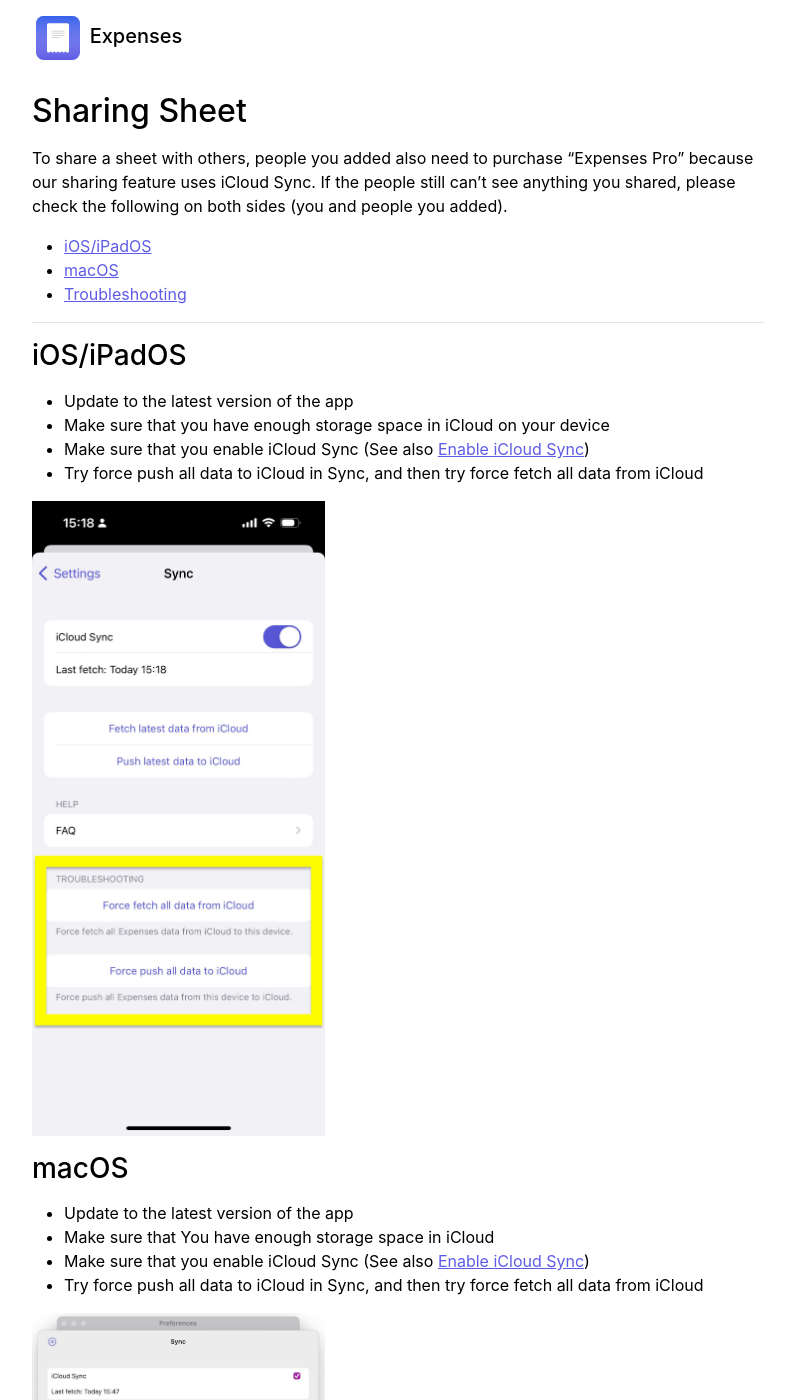
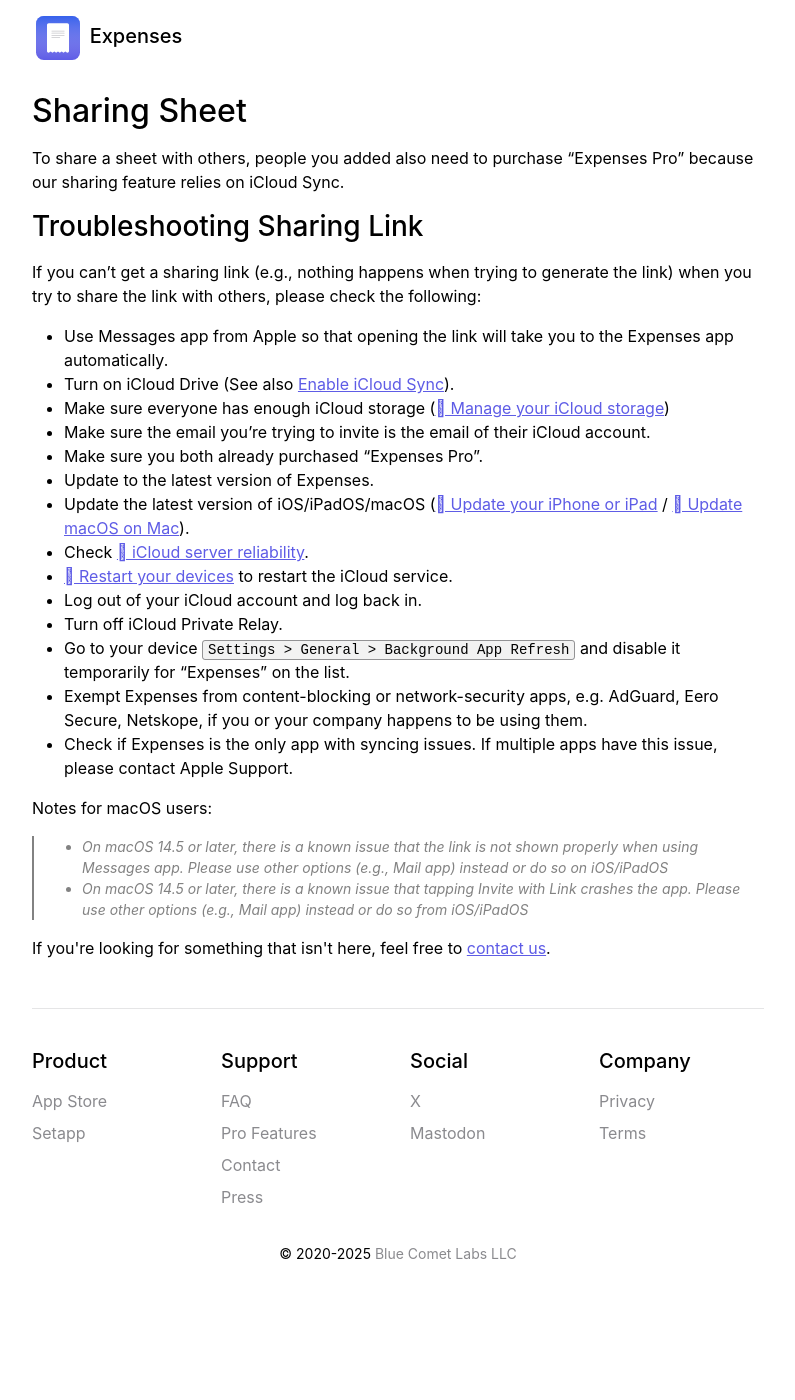
Before and after one commit to bluecometlabs/getexpenses.app, a Jekyll site: the page built from pages/faq/sync/sharing-sheet.md, in a window 1280 px wide and 1400 px high. Shown: the whole window, without its empty margins (242-1037 px from the left). Built offline with Jekyll 4.4.1, drawn with Linux system fonts in a browser that asks for light colours; some of the changed text lies outside the part shown.

Commit message:
Update faq page

```diff
--- a/pages/faq/sharing/sharing-sheet.md
+++ /dev/null
@@ -1,45 +0,0 @@
----
-layout: default
-title: Sharing Sheet
-permalink: /faq/sharing-sheet
----
-
-## Sharing Sheet
-
-To share a sheet with others, people you added also need to purchase "Expenses Pro" because our sharing feature uses iCloud Sync. If the people still can't see anything you shared, please check the following on both sides (you and people you added).
-
-- [iOS/iPadOS](#iosipados)
-- [macOS](#macos)
-- [Troubleshooting](#troubleshooting)
-
----
-
-### iOS/iPadOS
-
-- Update to the latest version of the app
-- Make sure that you have enough storage space in iCloud on your device
-- Make sure that you enable iCloud Sync (See also [Enable iCloud Sync](/faq/enable-icloud-sync))
-- Try force push all data to iCloud in Sync, and then try force fetch all data from iCloud
-
-<img src="../../assets/faq/common/sync-troubleshooting-ios.jpg" width="40%">
-
-### macOS
-
-- Update to the latest version of the app
-- Make sure that You have enough storage space in iCloud
-- Make sure that you enable iCloud Sync (See also [Enable iCloud Sync](/faq/enable-icloud-sync))
-- Try force push all data to iCloud in Sync, and then try force fetch all data from iCloud
-
-<img src="../../assets/faq/common/sync-troubleshooting-mac.jpg" width="40%">
-
-### Troubleshooting
-
-Sharing a sheet with others uses iCloud Sharing just like sharing a note in Notes.app. If you have any trouble with iCloud Sharing, please check the following:
-
-- Make sure you and the person you're trying to share or collaborate with have the latest version of iOS, iPadOS, or macOS
-- If you have multiple iCloud accounts for one person, make sure you sign in to iCloud with the same Apple ID on all your devices
-- Make sure everyone has enough storage
-
-Also, please check if iCloud Sharing works for other apps, such as Notes.app. If it's not working as expected, you may have to contact Apple Support to solve iCloud issues. Based on our experience, iCloud Sharing can be broken sometimes if you have any issues on your iCloud account.
-
-{% include faq_footer.html %}
--- /dev/null
+++ b/pages/faq/sync/sharing-sheet.md
@@ -0,0 +1,35 @@
+---
+layout: default
+title: Sharing Sheet
+permalink: /faq/sharing-sheet
+---
+
+## Sharing Sheet
+
+To share a sheet with others, people you added also need to purchase "Expenses Pro" because our sharing feature relies on iCloud Sync.
+
+### Troubleshooting Sharing Link
+
+If you can't get a sharing link (e.g., nothing happens when trying to generate the link) when you try to share the link with others, please check the following:
+
+- Use Messages app from Apple so that opening the link will take you to the Expenses app automatically.
+- Turn on iCloud Drive (See also [Enable iCloud Sync](/faq/enable-icloud-sync)).
+- Make sure everyone has enough iCloud storage ([ Manage your iCloud storage](https://support.apple.com/en-us/108922){:target="_blank"})
+- Make sure the email you're trying to invite is the email of their iCloud account.
+- Make sure you both already purchased "Expenses Pro".
+- Update to the latest version of Expenses.
+- Update the latest version of iOS/iPadOS/macOS ([ Update your iPhone or iPad](https://support.apple.com/en-us/118575){:target="_blank"} / [ Update macOS on Mac](https://support.apple.com/en-us/108382){:target="_blank"}).
+- Check [ iCloud server reliability](https://www.apple.com/support/systemstatus/).
+- [ Restart your devices](https://support.apple.com/en-us/101603) to restart the iCloud service.
+- Log out of your iCloud account and log back in.
+- Turn off iCloud Private Relay.
+- Go to your device `Settings > General > Background App Refresh` and disable it temporarily for "Expenses" on the list.
+- Exempt Expenses from content-blocking or network-security apps, e.g. AdGuard, Eero Secure, Netskope, if you or your company happens to be using them.
+- Check if Expenses is the only app with syncing issues. If multiple apps have this issue, please contact Apple Support.
+
+Notes for macOS users:
+
+> - On macOS 14.5 or later, there is a known issue that the link is not shown properly when using Messages app. Please use other options (e.g., Mail app) instead or do so on iOS/iPadOS
+> - On macOS 14.5 or later, there is a known issue that tapping Invite with Link crashes the app. Please use other options (e.g., Mail app) instead or do so from iOS/iPadOS
+
+{% include faq_footer.html %}
```
Also changed, not shown: pages/faq.md (+5 -9 lines), pages/faq/sharing/troubleshooting-sharing-link.md (deleted, +0 -35 lines), assets/faq/troubleshooting-sharing-link/sharing-link-messages-ios.jpg (deleted), assets/faq/troubleshooting-sharing-link/sharing-link-messages-mac.jpg (deleted).
